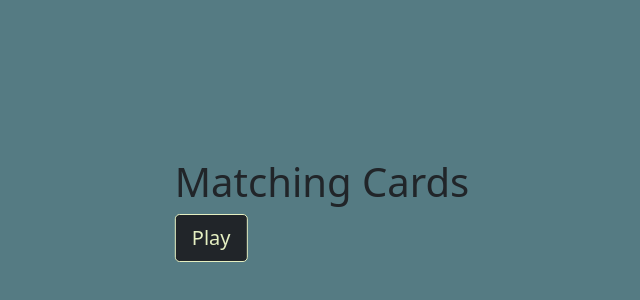
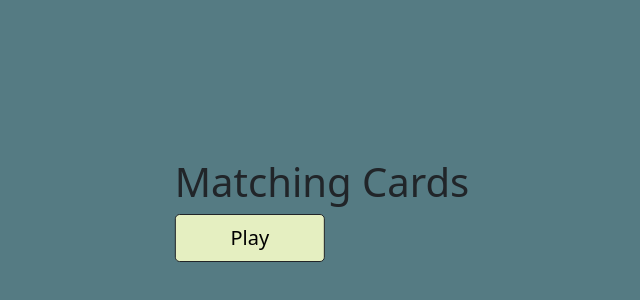
Before and after one commit to aruahaha/MatchingCard, a plain HTML site: page index.html in a window 1280 px wide. Shown: the part 190-490 px from the top of the page, without its empty margins (318-958 px from the left). Drawn offline with nearby package versions, Linux system fonts and the light colour scheme.

Commit message:
chal raha h sab

```diff
--- a/styles.css
+++ b/styles.css
@@ -24,10 +24,12 @@ body {
 }
 
 .play-btn {
-    border: 1px solid #E5EFC1;
-    color: #E5EFC1;
+    background-color: #E5EFC1;
+    color: black;
+    width: 150px;
 }
 .play-btn:hover {
-    background-color: #E5EFC1;
+    border: 1px solid #e7f4b5;
+    background-color: #e7f4b5;
     color: #557B83;
 }
```
